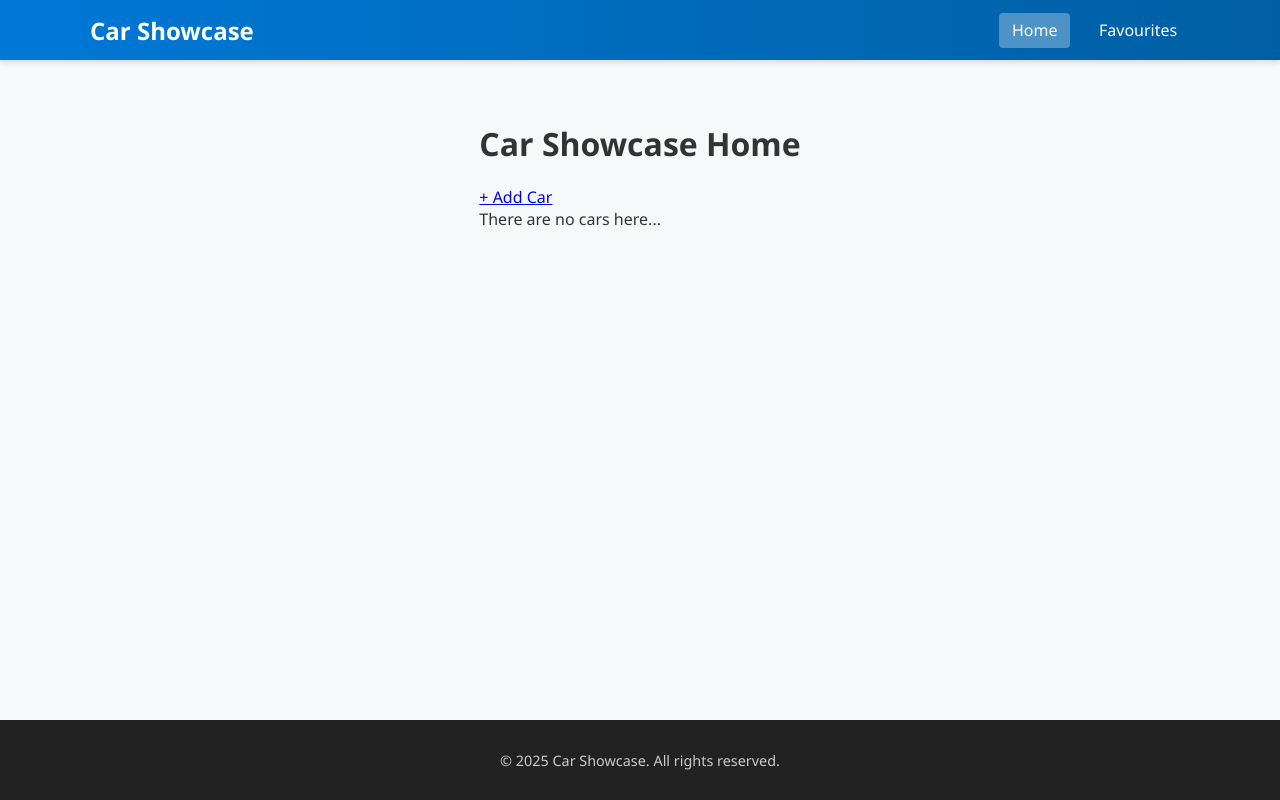
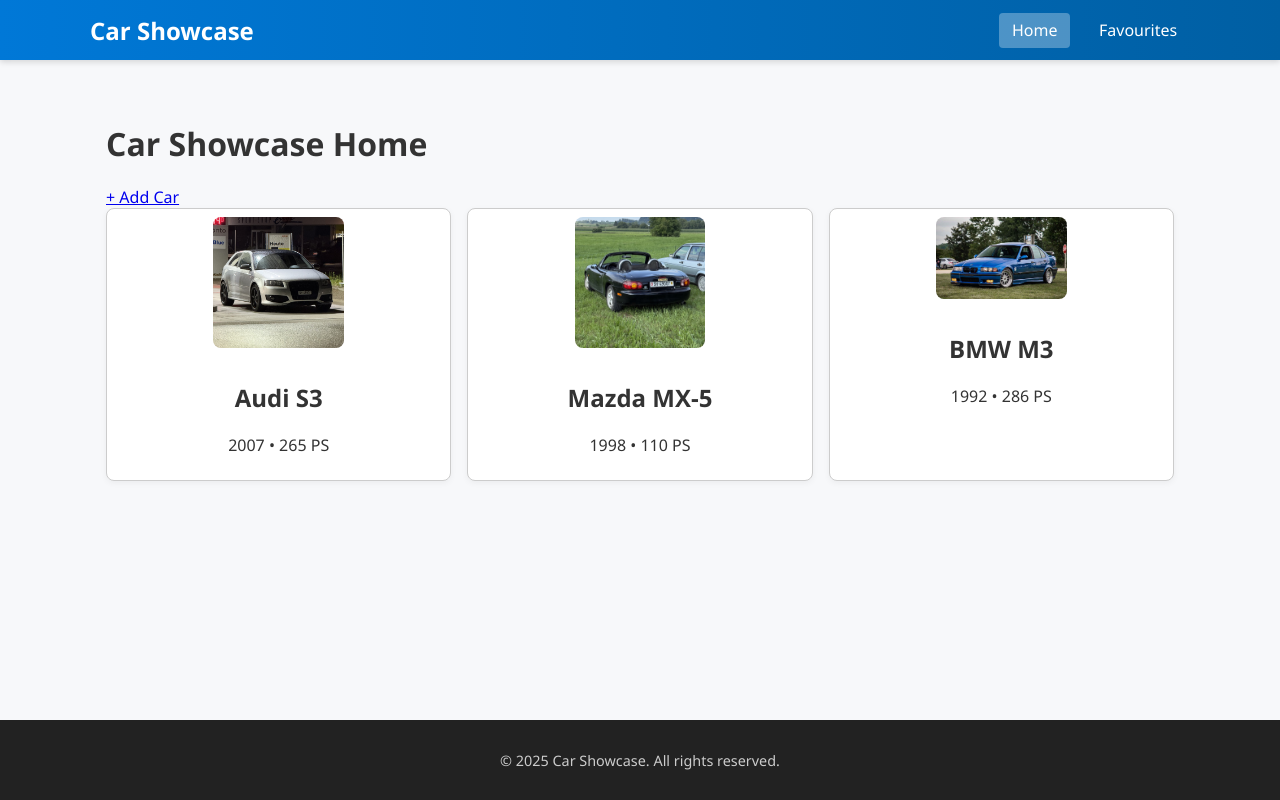
Before and after one commit to De27vin/CarShowcase, a Vue app: page / in a window 1280 px wide. Built offline with nearby package versions, Linux system fonts and the light colour scheme.

Commit message:
Fix: Loading store before app

```diff
--- a/src/main.js
+++ b/src/main.js
@@ -1,13 +1,17 @@
 import { createApp } from 'vue'
-import { createPinia } from 'pinia'
-
 import App from './App.vue'
 import router from './router'
+import { createPinia } from 'pinia'
+import { useCarStore } from './stores/cars'
+
 import './style.css'
 
 const app = createApp(App)
+const pinia = createPinia()
+app.use(router)
+app.use(pinia)
 
-app.use(createPinia())
-app.use(router)
+const carStore = useCarStore()
+carStore.loadFromLocalStorage()
 
 app.mount('#app')
```
